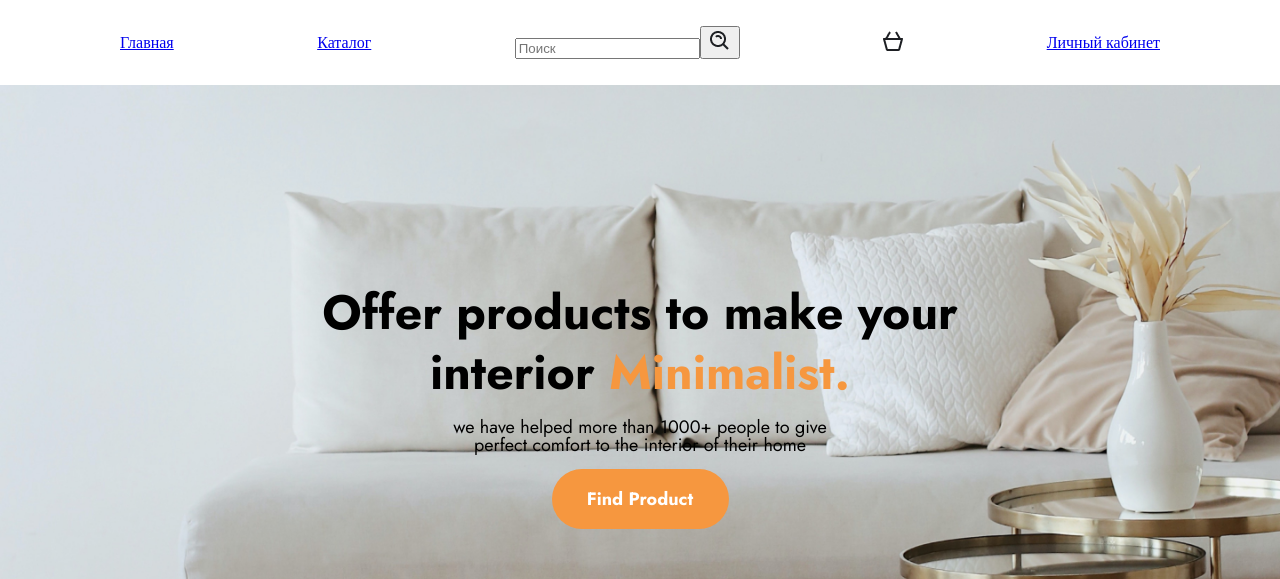
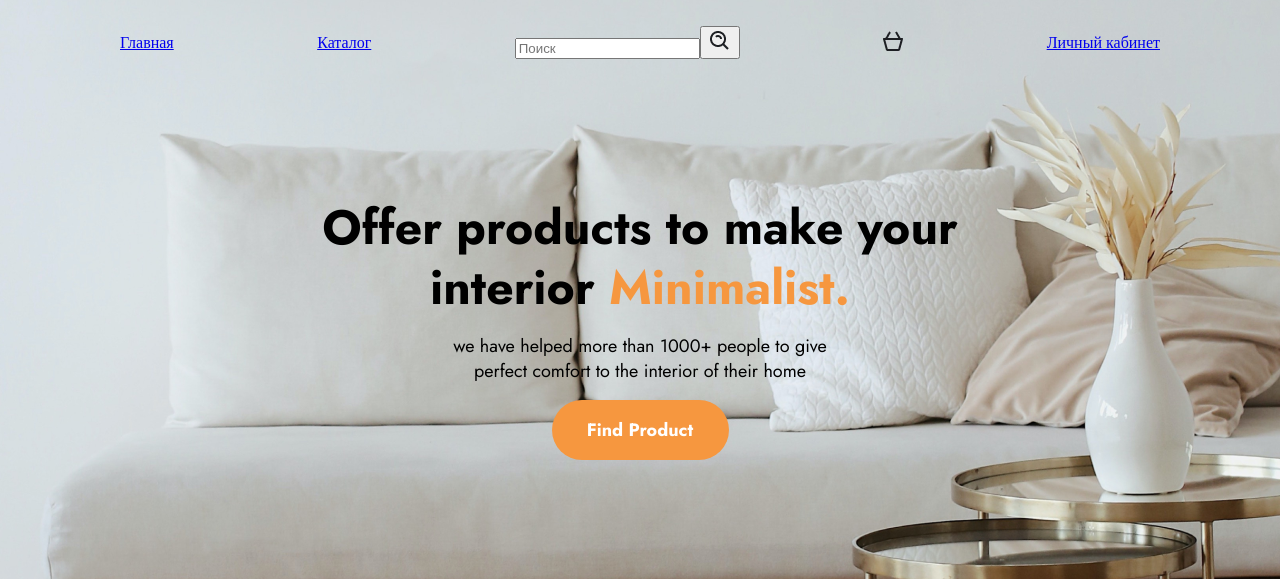
Before and after one commit to VicKhod/my-dummy-store, a React (Create React App) app: page / in a window 1280 px wide. Shown: the top 579 px of the page. Built offline with nearby package versions, Linux system fonts and the light colour scheme.

Commit message:
feat: add position to homePage and header

```diff
--- a/src/components/Header/Header.module.scss
+++ b/src/components/Header/Header.module.scss
@@ -2,6 +2,7 @@
   position: relative;
   z-index: 10;
   padding: 26px 120px;
+  background-color: transparent;
 }
 
 nav {
--- a/src/pages/HomePage/HomePage.module.scss
+++ b/src/pages/HomePage/HomePage.module.scss
@@ -3,11 +3,15 @@
   flex-wrap: wrap;
   flex-direction: column;
   justify-content: space-between;
+  z-index: -1;
+  position: absolute;
+  width: 100%;
+  top: 0;
+  right: 0;
 }
 
 .banner {
-  height: 600px;
-  width: 100%;
+  height: 702px;
   background-image: url(../../assets/img/background_home_page.png);
   background-repeat: no-repeat;
   background-position: 100%;
@@ -20,7 +24,7 @@
   flex-wrap: wrap;
   flex-direction: column;
   justify-content: space-between;
-  gap: 15px;
+  gap: 16px;
 
   p {
     font-family: "Jost";
@@ -29,6 +33,7 @@
     margin: auto;
     font-size: 18px;
     width: 405px;
+    line-height: 25px;
   }
 
   .title {
```
